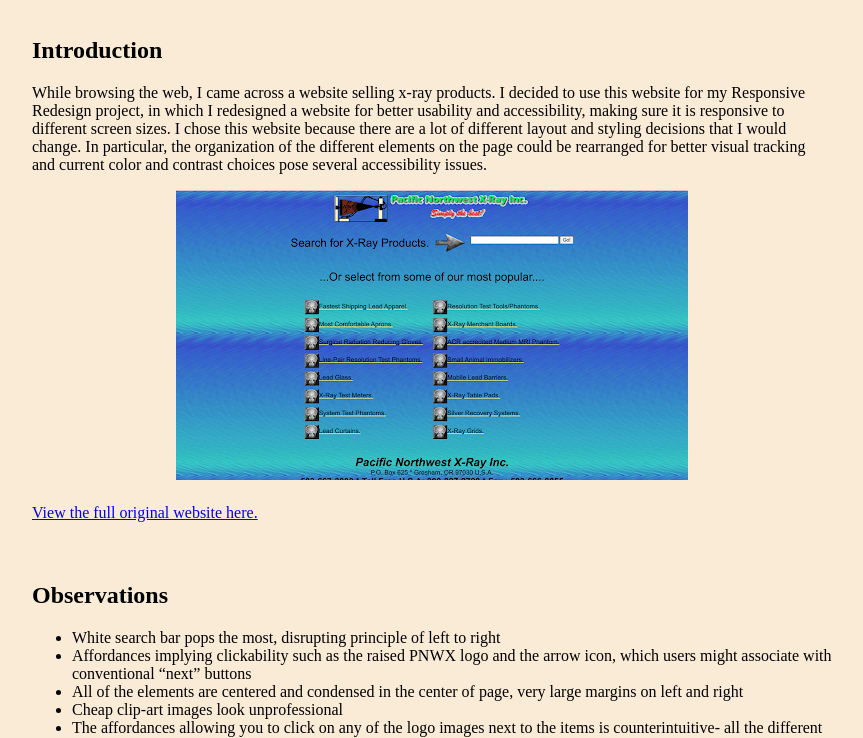
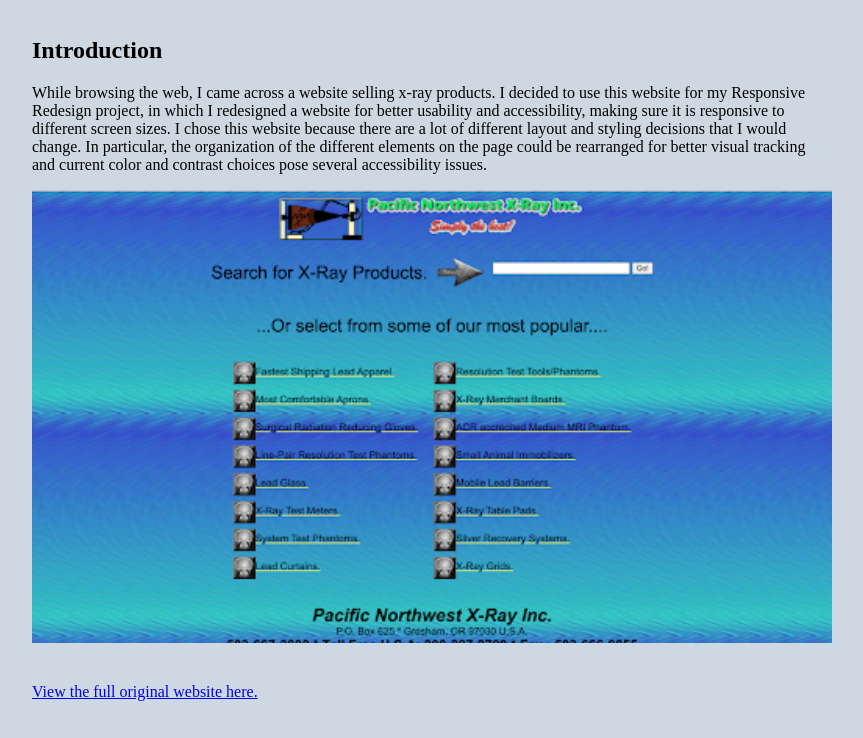
Before and after one commit to bwu29/redesign-handin, a plain HTML site: page index.html in a window 1280 px wide. Shown: the part 131-869 px from the top of the page, without its empty margins (208-1071 px from the left). Drawn offline with Linux system fonts and the light colour scheme.

Commit message:
change pictures and background color

```diff
--- a/styles.css
+++ b/styles.css
@@ -1,15 +1,21 @@
-/* CSS for ensuring images are not too big and aligning properly */
 
-/* Set a maximum width for images */
 .img-container img {
-    max-width: 100%; /* Adjust as needed */
+    max-width: 100%;
     height: auto;
 }
 
-/* Align images and text properly */
 .img-container {
-    text-align: center; /* Center align images */
-    margin-bottom: 20px; /* Add margin to bottom for spacing */
+    text-align: center;
+    margin-bottom: 20px;
+    display: flex;
+    flex-direction: column;
+}
+h2{
+    text-align: left;
+}
+
+img{
+    padding-bottom: 20px;
 }
 
 .project-title,
@@ -21,12 +27,11 @@
 .Hi-Fi,
 .new-site,
 .Major {
-    max-width: 800px; /* Adjust max-width as needed */
+    max-width: 800px;
     margin: 0 auto;
     padding: 20px;
 }
 
-/* Ensure consistent width on smaller screens */
 @media screen and (max-width: 800px) {
     .project-title,
     .intro,
@@ -42,5 +47,5 @@
 }
 
 body{
-    background-color: antiquewhite;
+    background-color: rgb(206, 216, 227);
 }
```
Also changed, not shown: public/Colors.png, public/Fonts.png, public/Icons.png, public/mobile-hifi.png, public/pc-hifi.png, public/tablet-hifi.png, 1 other file.
